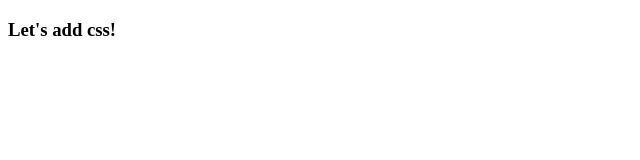
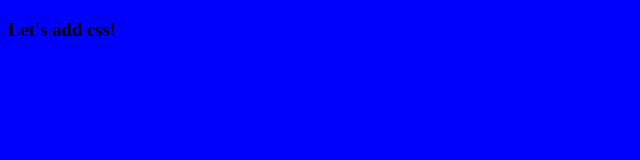
Before and after one commit to scooterw/xyzpdq, a plain HTML site: page index.html in a window 1280 px wide. Shown: the whole page, without its empty margins (0-640 px from the left). Drawn offline with Linux system fonts and the light colour scheme.

Commit message:
Change background to blue

```diff
--- a/index.html
+++ b/index.html
@@ -1,6 +1,10 @@
 <!DOCTYPE html>
 <html>
-  <head></head>
+  <head>
+    <style>
+      body {background:blue;}
+    </style>
+  </head>
   <body>
     <h3>Let's add css!</h3>
   </body>
```
